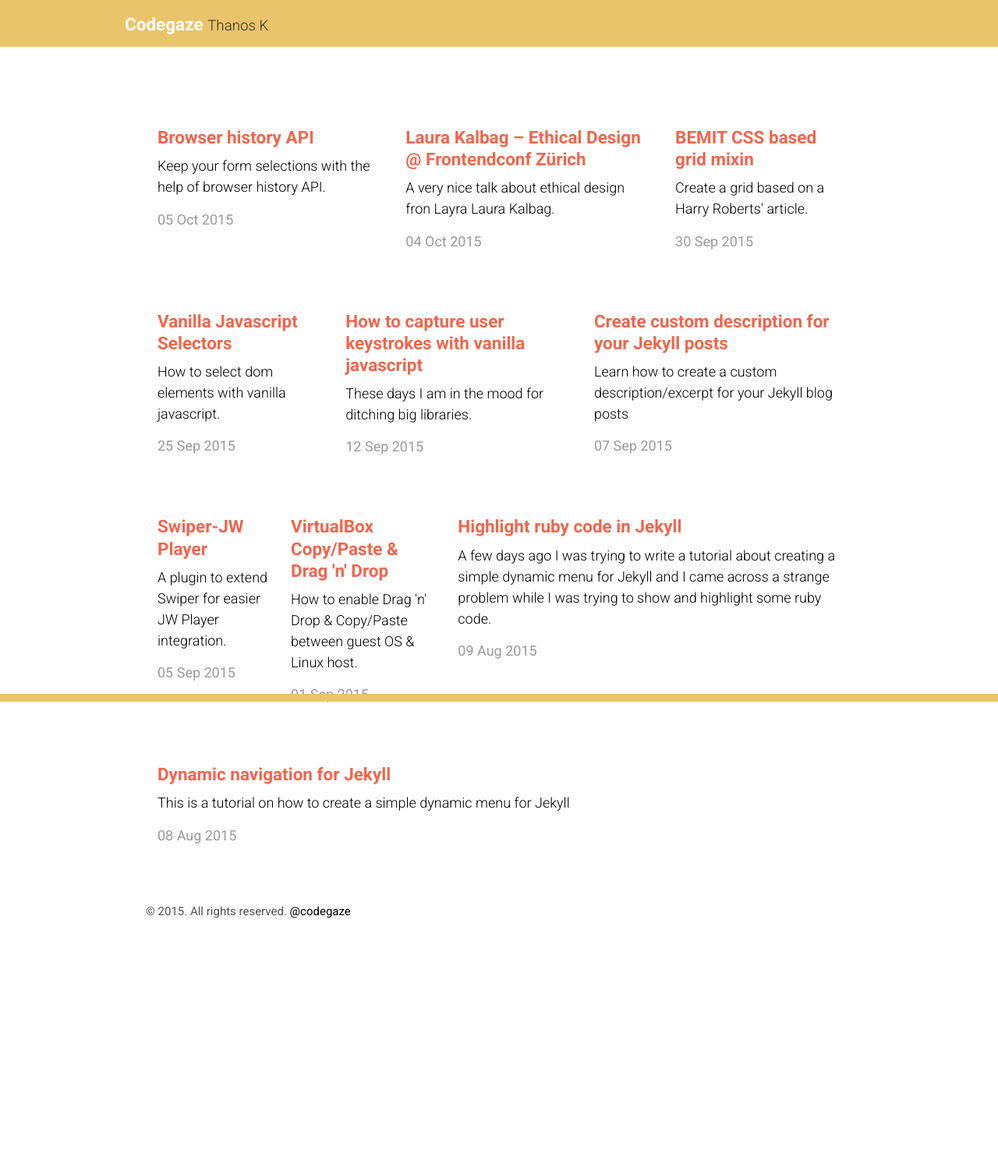
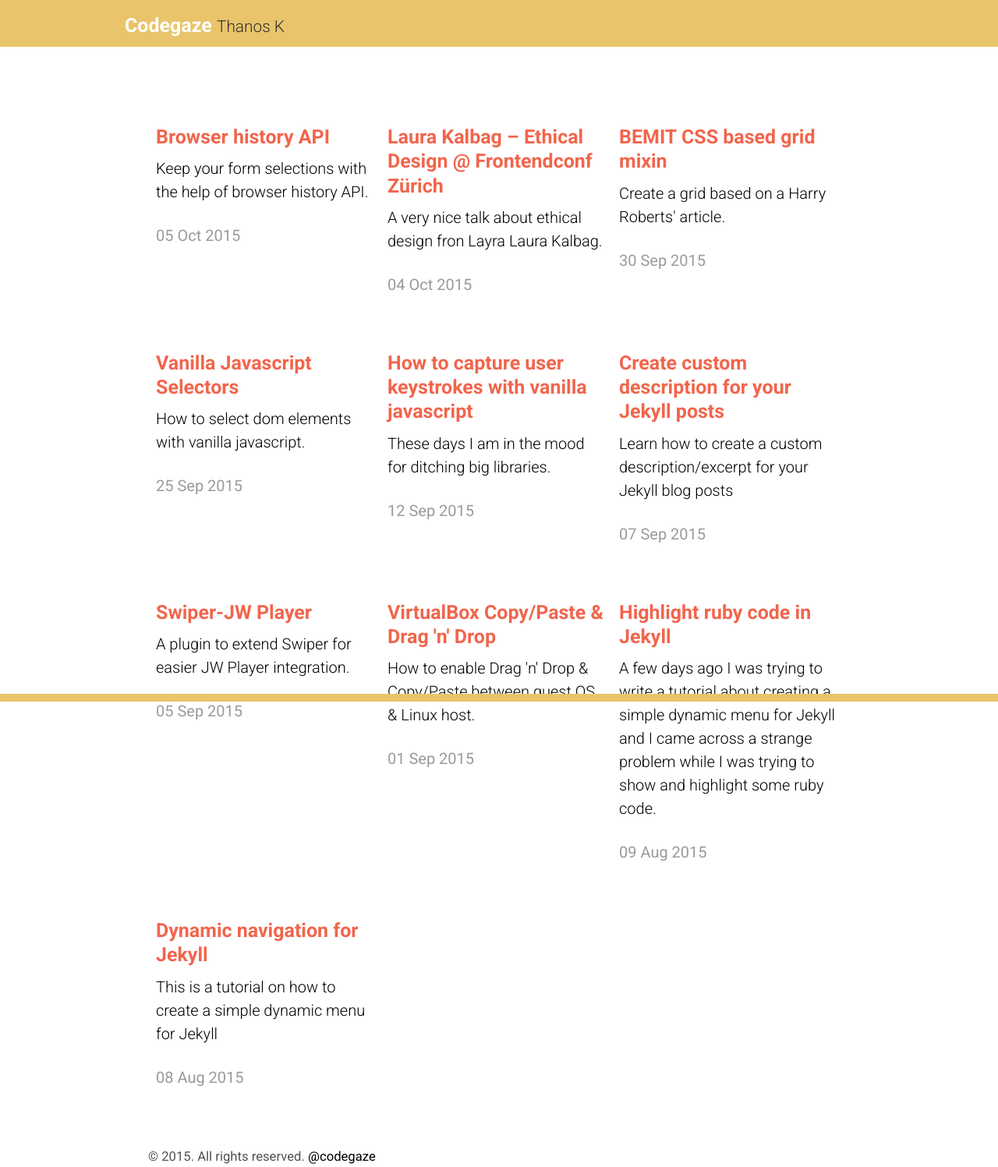
Before and after one commit to codegaze/codegaze.github.io, a Jekyll site: the page built from index.html, in a window 1280 px wide. Shown: the whole page at 78% size. Built offline with Jekyll 4.4.1, drawn with Linux system fonts in a browser that asks for light colours; nearby versions of some CDN libraries; the list of posts is cut into pages by our own code; a style sheet for code colours, icons or effects is not loaded; before the commit the page ends 1181 px from its top, so only the background shows below that.

Commit message:
CSS Fixes and changes

```diff
--- a/_sass/_base.scss
+++ b/_sass/_base.scss
@@ -22,7 +22,7 @@ html {
   line-height: 1.5;
   overflow-y: scroll;
   @media (min-width: 38em) {
-    font-size: 18px;
+    font-size: 20px;
   }
 
 }
@@ -88,3 +88,11 @@ tbody tr:nth-child(odd) td,
 tbody tr:nth-child(odd) th {
   background-color: #f9f9f9;
 }
+.highlight {
+  font-size: 16px;
+}
+code {
+    color: #F1654C;
+    background-color: #f9f2f4;
+    border-radius: 4px;
+}
--- a/_sass/_code.scss
+++ b/_sass/_code.scss
@@ -10,7 +10,7 @@ pre {
 
 code {
   padding: .25em .5em;
-  font-size: 85%;
+  font-size: 16px;
   color: #bf616a;
   background-color: #f9f9f9;
   border-radius: 3px;
@@ -86,6 +86,7 @@ pre code {
   box-shadow: 3px 3px rgba(0,0,0,0.1);
   margin: 20px 0 20px 0;
   overflow: hidden;
+  font-size:16px;
 }
 
 code {
--- a/_sass/_layout.scss
+++ b/_sass/_layout.scss
@@ -49,16 +49,18 @@
 
 .posts-grid {
 
-  display: inline-flex;
-  flex-direction: column;
-  @media (min-width: 30em ){
+  display: flex;
+  // flex-direction: column;
+  // @media (min-width: 30em ){
+    flex-wrap: wrap;
     flex-direction: row;
-  }
+  // }
   &__item {
-  @media (min-width: 30em ){
-    margin: 5px;
-  }
-    display: inline-block;
+    @media (min-width: 30em ){
+     // margin: 5px;
+    }
+    // flex: 1;
+    width: 33%;
 
 
   }
--- a/_sass/_posts.scss
+++ b/_sass/_posts.scss
@@ -5,7 +5,7 @@
 
 .page,
 .post {
-  max-width: 38em;
+  max-width: 970px;
   margin-left: auto;
   margin-right: auto;
   margin-bottom: 4em;
@@ -34,12 +34,20 @@
 
 // Meta data line below post title
 .post-date {
-  display: block;
+  display: inline-block;
   margin-top: -.5rem;
   margin-bottom: 1rem;
   color: #9a9a9a;
 }
-
+.post-tags {
+  tag {
+    display: inline-block;
+    padding: 0px 5px;
+    margin: 0 0px;
+    // background: #F1654C;
+    color: #F1654C;
+  }
+}
 
 // Related posts
 .related {
```
